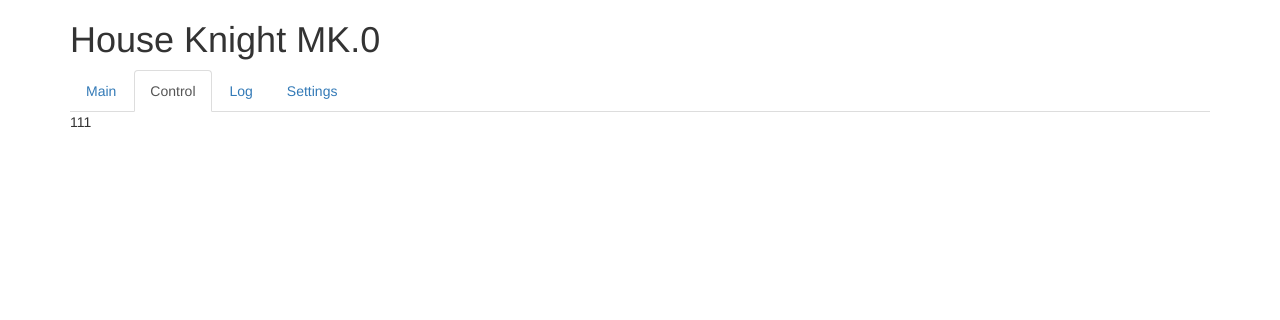
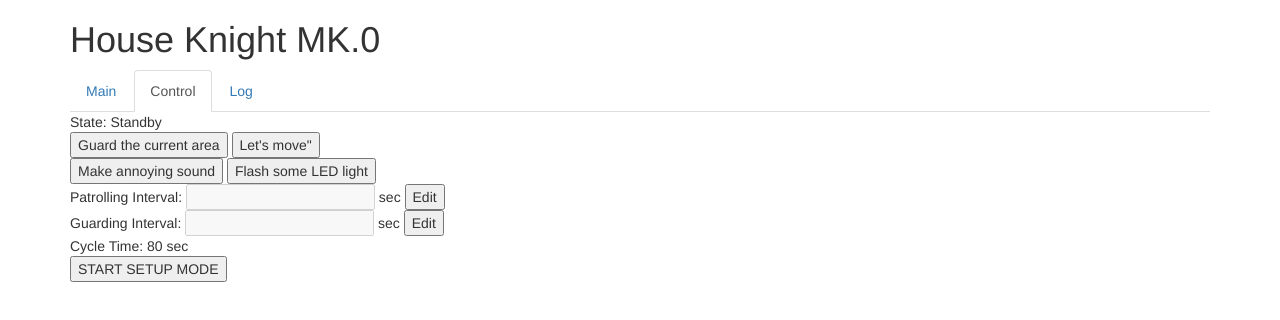
Before and after one commit to delusionwind/House-Knight-Mk.0, a React app: page index.html in a window 1280 px wide. Both pictures are taken after a click on the tab "Control". Built offline with nearby package versions, Linux system fonts and the light colour scheme.

Commit message:
add controls

```diff
--- a/index.html
+++ b/index.html
@@ -20,13 +20,12 @@
                 <li role="presentation" class="active"><a href="#main" aria-controls="main" role="tab" data-toggle="tab">Main</a></li>
                 <li role="presentation"><a href="#control" aria-controls="profile" role="tab" data-toggle="tab">Control</a></li>
                 <li role="presentation"><a href="#log" aria-controls="messages" role="tab" data-toggle="tab">Log</a></li>
-                <li role="presentation"><a href="#settings" aria-controls="settings" role="tab" data-toggle="tab">Settings</a></li>
             </ul>
 
 
             <div class="tab-content">
                 <div role="tabpanel" class="tab-pane active" id="main">
-                    <div><span id="houseStatus">House Status : Normal</span></div>
+                    <span id="houseStatus">House Status : Normal</span>
                     <div><span>Predicted Threats</span>
                         <br/>
                         <textarea id="threats"></textarea>
@@ -41,11 +40,37 @@
                         <span>Temperature</span>
                         <progress id="motion-intensity">0</progress>
                     </div>
-
                 </div>
-                <div role="tabpanel" class="tab-pane" id="control">111</div>
-                <div role="tabpanel" class="tab-pane" id="log">222</div>
-                <div role="tabpanel" class="tab-pane" id="settings">333</div>
+                <div role="tabpanel" class="tab-pane" id="control">
+                    <span id="robot-state">State: Standby</span>
+                    <br/>
+                    <button id="guard-em">Guard the current area</button>
+                    <button id="go-patrol">Let's move"</button>
+                    <br/>
+                    <button id="buzz-em">Make annoying sound</button>
+                    <button id="flash-em">Flash some LED light</button>
+                    <br/>
+                    <span>Patrolling Interval: </span>
+                    <input disabled id="patrol-time"/>
+                    <span>sec</span>
+                    <button id="ptime-edit">Edit</button>
+                    <br/>
+                    <span>Guarding Interval: </span>
+                    <input disabled id="guard-time"/>
+                    <span>sec</span>
+                    <button id="gtime-edit">Edit</button>
+                    <br/>
+                    <span>Cycle Time: </span>
+                    <span id="cycle-time">80</span>
+                    <span>sec</span>
+                    <br/>
+                    <button id="setup">START SETUP MODE</button>
+                </div>
+                <div role="tabpanel" class="tab-pane" id="log">
+                    <span>History</span>
+                    <br/>
+                    <textarea id="history"></textarea>
+                </div>
             </div>
 
         </div>
```
